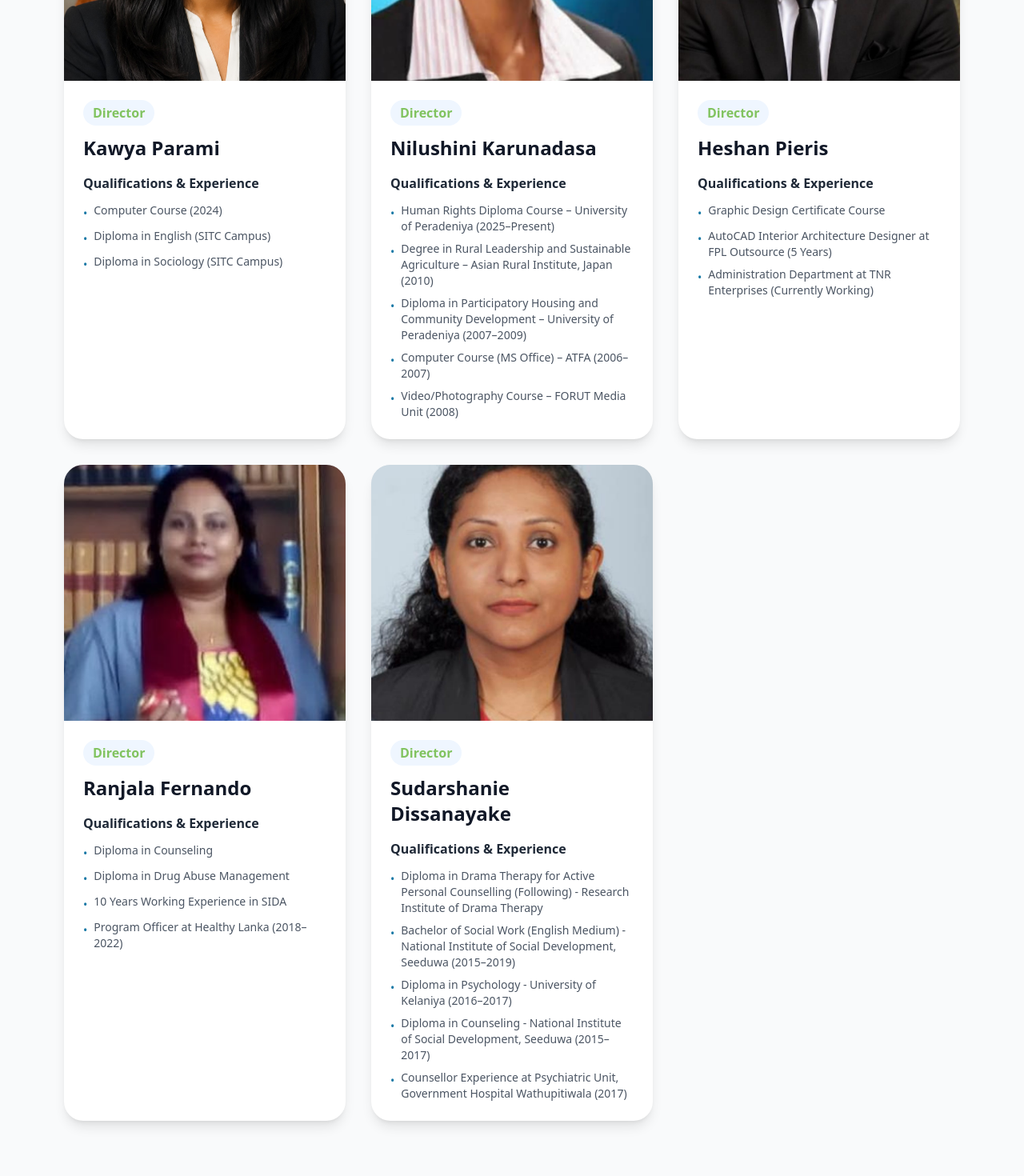
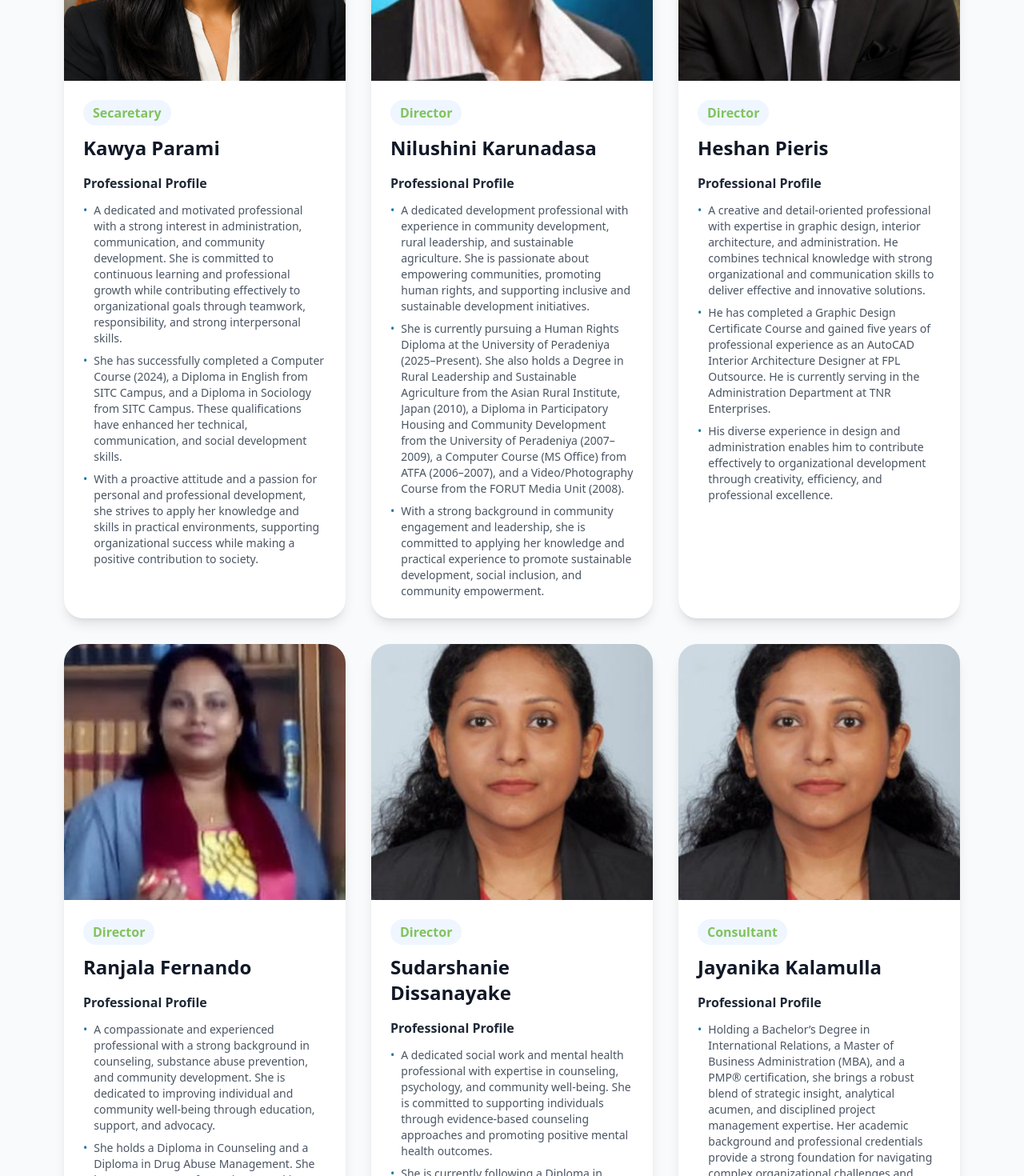
Before and after one commit to supunpramod/Move-Front-Institution, a React (Vite) app: page /about in a window 1280 px wide. Shown: the part 2820-4290 px from the top of the page at 80% size. Built offline with nearby package versions, Linux system fonts and the light colour scheme.

Commit message:
Update board members' qualifications and positions for accuracy and clarity; rename section to Professional Profile

```diff
--- a/src/pages/About.jsx
+++ b/src/pages/About.jsx
@@ -25,14 +25,15 @@ const subObjectives = [
 const boardMembers = [
   {
     name: "Kawya Parami",
-    position: "Director",
+    position: "Secaretary",
     image: kawyaImage,
     qualifications: [
 
+      "A dedicated and motivated professional with a strong interest in administration, communication, and community development. She is committed to continuous learning and professional growth while contributing effectively to organizational goals through teamwork, responsibility, and strong interpersonal skills.",
 
-      "Computer Course (2024)",
-      "Diploma in English (SITC Campus)",
-      "Diploma in Sociology (SITC Campus)",
+    "She has successfully completed a Computer Course (2024), a Diploma in English from SITC Campus, and a Diploma in Sociology from SITC Campus. These qualifications have enhanced her technical, communication, and social development skills.",
+
+    "With a proactive attitude and a passion for personal and professional development, she strives to apply her knowledge and skills in practical environments, supporting organizational success while making a positive contribution to society."
     ],
   },
   {
@@ -40,11 +41,12 @@ const boardMembers = [
     position: "Director",
     image: NilushiniImage,
     qualifications: [
-      "Human Rights Diploma Course – University of Peradeniya (2025–Present)",
-      "Degree in Rural Leadership and Sustainable Agriculture – Asian Rural Institute, Japan (2010)",
-      "Diploma in Participatory Housing and Community Development – University of Peradeniya (2007–2009)",
-      "Computer Course (MS Office) – ATFA (2006–2007)",
-      "Video/Photography Course – FORUT Media Unit (2008)",
+      "A dedicated development professional with experience in community development, rural leadership, and sustainable agriculture. She is passionate about empowering communities, promoting human rights, and supporting inclusive and sustainable development initiatives.",
+
+    "She is currently pursuing a Human Rights Diploma at the University of Peradeniya (2025–Present). She also holds a Degree in Rural Leadership and Sustainable Agriculture from the Asian Rural Institute, Japan (2010), a Diploma in Participatory Housing and Community Development from the University of Peradeniya (2007–2009), a Computer Course (MS Office) from ATFA (2006–2007), and a Video/Photography Course from the FORUT Media Unit (2008).",
+
+    "With a strong background in community engagement and leadership, she is committed to applying her knowledge and practical experience to promote sustainable development, social inclusion, and community empowerment."
+
 
     ],
   },
@@ -54,10 +56,11 @@ const boardMembers = [
     image: HeshanImage,
     qualifications: [
 
+      "A creative and detail-oriented professional with expertise in graphic design, interior architecture, and administration. He combines technical knowledge with strong organizational and communication skills to deliver effective and innovative solutions.",
 
-      "Graphic Design Certificate Course",
-      "AutoCAD Interior Architecture Designer at FPL Outsource (5 Years)",
-      "Administration Department at TNR Enterprises (Currently Working)",
+    "He has completed a Graphic Design Certificate Course and gained five years of professional experience as an AutoCAD Interior Architecture Designer at FPL Outsource. He is currently serving in the Administration Department at TNR Enterprises.",
+
+    "His diverse experience in design and administration enables him to contribute effectively to organizational development through creativity, efficiency, and professional excellence."
     ],
   },
   {
@@ -65,10 +68,11 @@ const boardMembers = [
     position: "Director",
     image: RanjalaImage,
     qualifications: [
-      "Diploma in Counseling",
-      "Diploma in Drug Abuse Management",
-      "10 Years Working Experience in SIDA",
-      "Program Officer at Healthy Lanka (2018–2022)",
+      "A compassionate and experienced professional with a strong background in counseling, substance abuse prevention, and community development. She is dedicated to improving individual and community well-being through education, support, and advocacy.",
+
+    "She holds a Diploma in Counseling and a Diploma in Drug Abuse Management. She has over 10 years of experience working with SIDA and served as a Program Officer at Healthy Lanka from 2018 to 2022, contributing to community-based health and social development initiatives.",
+
+    "With extensive experience in counseling and program implementation, she is committed to promoting mental health, social inclusion, and sustainable community development through effective leadership and service."
     ],
   },
   {
@@ -76,13 +80,38 @@ const boardMembers = [
     position: "Director",
     image: SudarshanieImage,
     qualifications: [
-      "Diploma in Drama Therapy for Active Personal Counselling (Following) - Research Institute of Drama Therapy",
-      "Bachelor of Social Work (English Medium) - National Institute of Social Development, Seeduwa (2015–2019)",
-      "Diploma in Psychology - University of Kelaniya (2016–2017)",
-      "Diploma in Counseling - National Institute of Social Development, Seeduwa (2015–2017)",
-      "Counsellor Experience at Psychiatric Unit, Government Hospital Wathupitiwala (2017)",
+     "A dedicated social work and mental health professional with expertise in counseling, psychology, and community well-being. She is committed to supporting individuals through evidence-based counseling approaches and promoting positive mental health outcomes.",
+
+    "She is currently following a Diploma in Drama Therapy for Active Personal Counselling at the Research Institute of Drama Therapy. She holds a Bachelor of Social Work (English Medium) from the National Institute of Social Development, Seeduwa (2015–2019), a Diploma in Psychology from the University of Kelaniya (2016–2017), and a Diploma in Counseling from the National Institute of Social Development, Seeduwa (2015–2017). She also gained practical experience as a Counsellor at the Psychiatric Unit of Government Hospital Wathupitiwala in 2017.",
+
+    "Her academic background and professional experience have equipped her with the skills to provide compassionate counseling, support community mental health initiatives, and contribute effectively to social development programs."
     ],
   },
+{
+  name: "Jayanika Kalamulla",
+  position: "Consultant",
+  image: SudarshanieImage,
+  qualifications: [
+    " Holding a Bachelor’s Degree in International Relations, a Master of Business Administration (MBA), and a PMP® certification, she brings a robust blend of strategic insight, analytical acumen, and disciplined project management expertise. Her academic background and professional credentials provide a strong foundation for navigating complex organizational challenges and delivering results-driven solutions.",
+
+   "As a Project and Program Management professional with more than seven years of experience, she has supported and contributed to a diverse portfolio of projects and programs across the nonprofit, international development, and corporate sectors. Her experience encompasses program coordination, stakeholder engagement, donor-funded project management, performance reporting, and cross-functional collaboration, enabling her to effectively support initiatives from conception through implementation and delivery.",
+
+    "She has successfully collaborated with multidisciplinary and multicultural teams, managed competing priorities in dynamic environments, and facilitated the execution of projects with a focus on quality, efficiency, and accountability. Recognized for her proactive and solutions-oriented approach, she is committed to delivering high-impact work that creates lasting value. Through strong organizational, communication, and problem-solving capabilities, she helps organizations transform strategic objectives into measurable outcomes while fostering sustainable growth and operational excellence.",
+  ]
+},
+
+{
+  name: "Rishanthy Renganathan",
+  position: "Consultant",
+  image: SudarshanieImage,
+  qualifications: [
+    "A multidisciplinary development professional with extensive experience in program management, international development, human rights, gender, peacebuilding, and stakeholder engagement. She holds an MSc in Energy for Circular Economy (Reading), an MA in Gender and Peacebuilding from the United Nations University for Peace, an MA in Political Science and Global Affairs from Ateneo de Manila University, an MA in International Studies from Stella Maris College, a BA in English Literature from Ethiraj College for Women, and an Advanced Diploma in Transitional Justice from the Bandaranaike Centre for International Studies.",
+
+    "With a career spanning international organizations, diplomatic missions, civil society, and private-sector initiatives, she has developed expertise in program management, grant administration, fundraising, communications, research, monitoring and evaluation, and partnership development. Her professional experience includes serving as a Program Management Specialist with Global Communities, Consultant to the Embassy of Japan in Sri Lanka, Program Support Officer (UNV) with the Office of the United Nations High Commissioner for Human Rights, Senior Executive – Fundraising & Communications at Embark, Program Coordinator at the Women's Chamber of Industry and Commerce, and Research and Information Officer at Organisation for Elangai Refugees Rehabilitation.",
+
+    "She is recognized for her ability to manage complex programs, engage diverse stakeholders, and deliver impactful results across multicultural and interdisciplinary environments. Her work is driven by a commitment to sustainable development, social inclusion, evidence-based decision-making, and creating meaningful change through strategic partnerships and effective program implementation."
+  ],
+},
 ];
 export default function About() {
   return (
@@ -182,7 +211,7 @@ export default function About() {
 
                 <div>
                   <h4 className="font-semibold text-gray-800 mb-3">
-                    Qualifications & Experience
+                    Professional Profile
                   </h4>
 
                   <ul className="space-y-2">
@@ -191,7 +220,7 @@ export default function About() {
                         key={idx}
                         className="flex items-start text-sm text-gray-600"
                       >
-                        <span className="text-secondary mr-2 mt-1">•</span>
+                        <span className="text-secondary mr-2   ">•</span>
                         <span>{item}</span>
                       </li>
                     ))}
```
